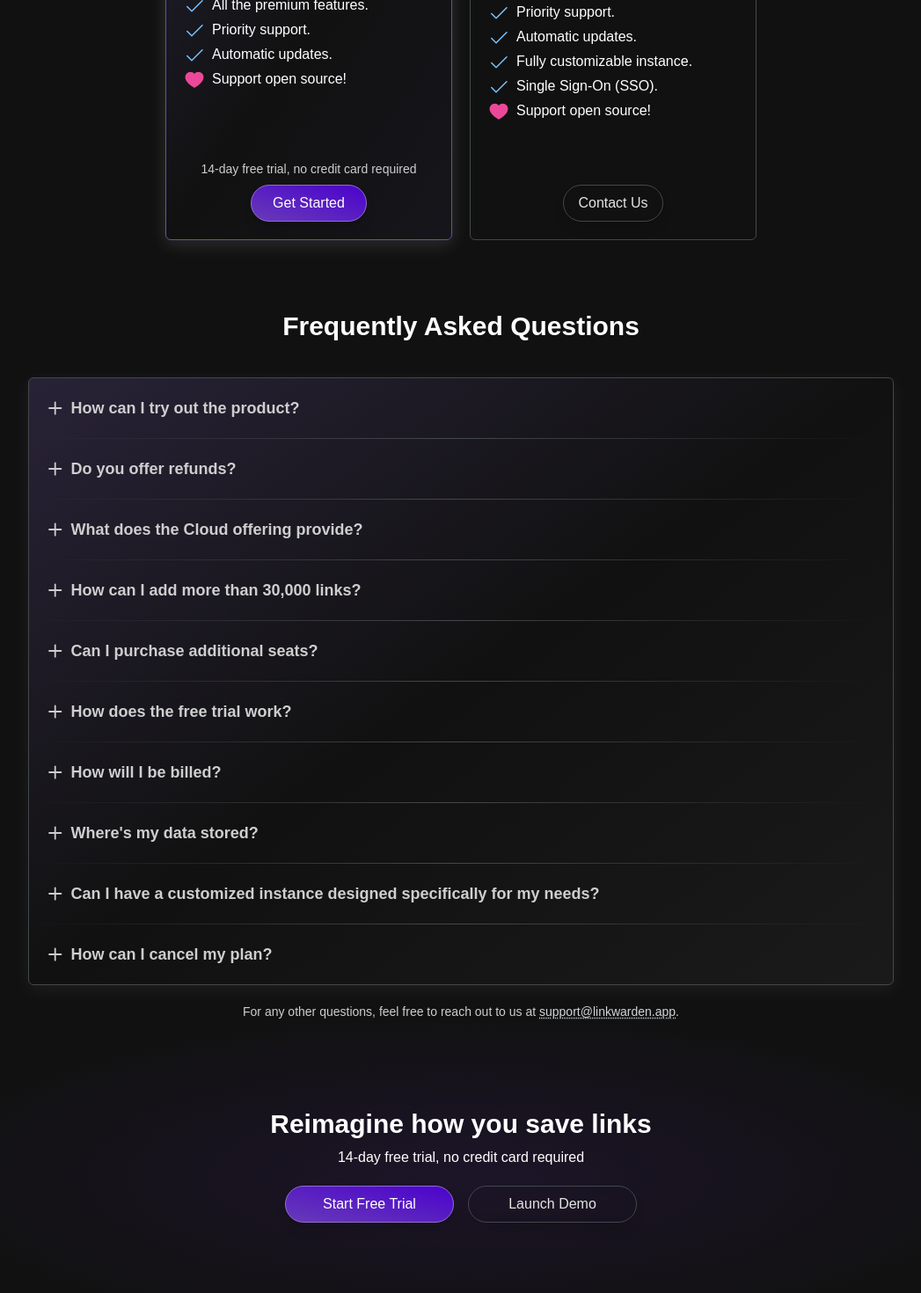
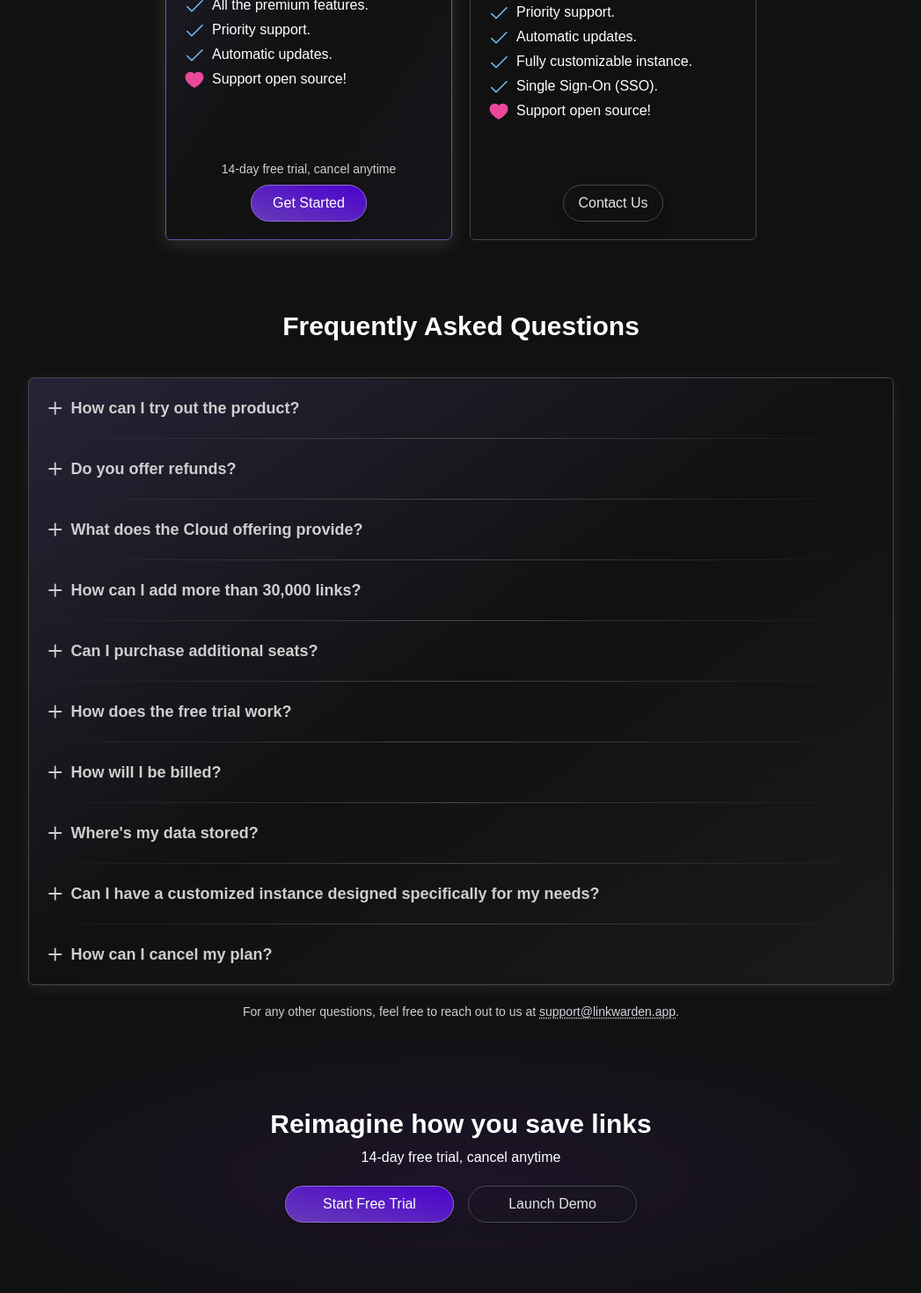
Before and after one commit to linkwarden/website, a Next.js app: page / in a window 1280 px wide. Shown: the part 4810-6280 px from the top of the page at 88% size, without its empty margins (116-1163 px from the left). Built offline with nearby package versions, Linux system fonts and the light colour scheme.

Commit message:
revert: remove cc requirement

```diff
--- a/components/Homepage/FAQs.tsx
+++ b/components/Homepage/FAQs.tsx
@@ -29,7 +29,7 @@ function FAQs() {
         >
           <p>
             You can try out Linkwarden Cloud for free by signing up for a 14-day
-            trial. No credit card is required.
+            trial. The reason we require a credit card is to prevent spam.
           </p>
         </QuestionAndAnswer>
 
--- a/components/Homepage/GetStarted.tsx
+++ b/components/Homepage/GetStarted.tsx
@@ -10,9 +10,7 @@ export default function GetStarted() {
           <p className="lg:text-3xl text-2xl font-bold relative z-10 max-w-xl text-center">
             Reimagine how you save links
           </p>
-          <p className="text-center mt-2">
-            14-day free trial, no credit card required
-          </p>
+          <p className="text-center mt-2">14-day free trial, cancel anytime</p>
           <div className="flex justify-center flex-col sm:flex-row px-5 gap-4 mt-5">
             <AccentButton
               label="Start Free Trial"
--- a/components/Homepage/Pricing.tsx
+++ b/components/Homepage/Pricing.tsx
@@ -97,7 +97,7 @@ function Pricing() {
 
             <div>
               <p className="text-text text-sm text-center mt-5 mb-2">
-                14-day free trial, no credit card required
+                14-day free trial, cancel anytime
               </p>
               <AccentButton
                 label="Get Started"
```
